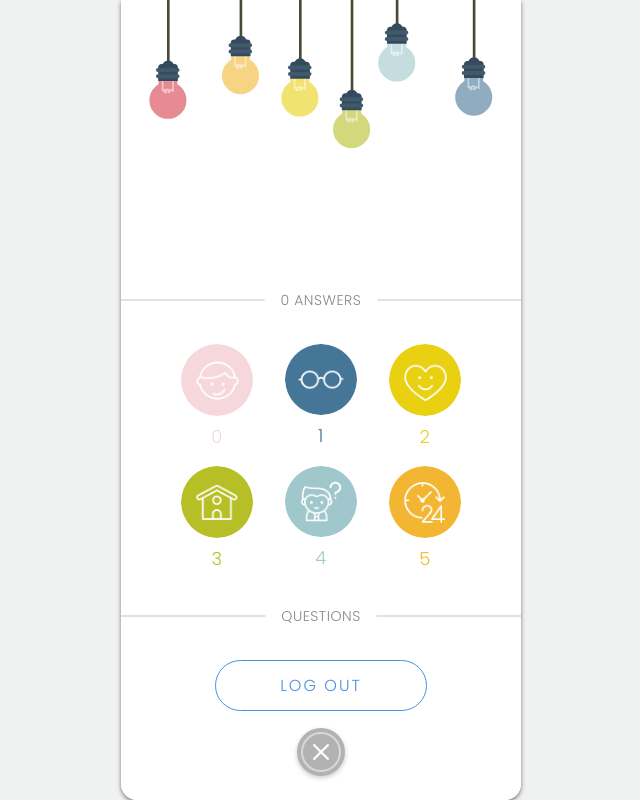
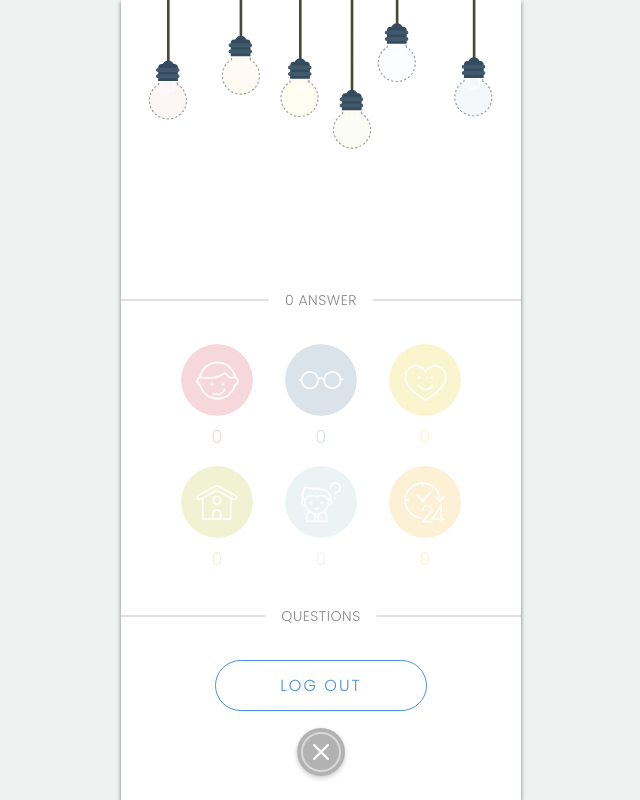
Before and after one commit to MinHuang-TW/spinsight, a React (Create React App) app: page /profile in a window 1280 px wide. Shown: the whole page, without its empty margins (319-959 px from the left). Built offline with nearby package versions, Linux system fonts and the light colour scheme.

Commit message:
[Home] saveQuestion & unsaveQuestion

```diff
--- a/src/components/LightBlub.jsx
+++ b/src/components/LightBlub.jsx
@@ -1,85 +1,100 @@
 import React from 'react';
 
-const LightBlub = ({ count, width = '88%' }) => {
+const LightBlub = ({ answers }) => {
+  const setCount = (name) =>
+    answers.filter(({ category }) => category === name).length;
+
   const bulb = (count) => {
-    if (count >= 10) return '1';
-    else if (count >= 5) return '0.6';
-    else if (count >= 3) return '0.2';
-    else return '0.05';
+    if (count === 0) return '0.05';
+    else if (count < 3) return '0.2';
+    else if (count < 5) return '0.6';
+    else return '1';
   };
+
+  const appearanceCount = setCount('appearance');
+  const limitedCount = setCount('limited');
+  const characterCount = setCount('character');
+  const lifeCount = setCount('life');
+  const permanentCount = setCount('permanent');
+  const belongingsCount = setCount('belongings');
 
   return (
     <svg
-      width={width}
+      width='88%'
       viewBox='0 0 320 135'
       fill='none'
       xmlns='http://www.w3.org/2000/svg'
     >
       <path
-        opacity={bulb(count)}
+        opacity={bulb(appearanceCount)}
         d='M29.433 76.6752V74.45C29.433 72.5058 27.857 70.9298 25.9129 70.9298H15.8205C13.8764 70.9298 12.3003 72.5058 12.3003 74.45V76.6752C5.74983 80.5377 2.59448 88.3063 4.59638 95.6426C6.59827 102.979 13.2622 108.068 20.8667 108.068C28.4712 108.068 35.1351 102.979 37.137 95.6426C39.1389 88.3063 35.9835 80.5377 29.433 76.6752V76.6752Z'
         fill='#D53D4E'
       />
       <path
-        opacity={bulb(count)}
+        opacity={bulb(limitedCount)}
         d='M95.433 54.2253V52.0001C95.433 50.056 93.857 48.4799 91.9129 48.4799H81.8205C79.8764 48.4799 78.3003 50.056 78.3003 52.0001V54.2253C71.7498 58.0878 68.5945 65.8564 70.5964 73.1927C72.5983 80.529 79.2622 85.6181 86.8667 85.6181C94.4712 85.6181 101.135 80.529 103.137 73.1927C105.139 65.8564 101.984 58.0878 95.433 54.2253V54.2253Z'
         fill='#F2B632'
       />
       <path
-        opacity={bulb(count)}
+        opacity={bulb(characterCount)}
         fill='#E9D011'
         d='M149.439 74.5741V72.3429C149.439 70.3987 147.863 68.8227 145.919 68.8227H135.827C134.892 68.8211 133.995 69.1912 133.334 69.8516C132.672 70.5119 132.3 71.4082 132.3 72.3429V74.5741C125.75 78.4367 122.594 86.2053 124.596 93.5415C126.598 100.878 133.262 105.967 140.867 105.967C148.471 105.967 155.135 100.878 157.137 93.5415C159.139 86.2053 155.984 78.4367 149.433 74.5741H149.439Z'
       />
       <path
-        opacity={bulb(count)}
+        opacity={bulb(lifeCount)}
         fill='#B6BF26'
         d='M196.433 103.277V101.046C196.433 99.1014 194.857 97.5254 192.913 97.5254H182.821C180.876 97.5254 179.3 99.1014 179.3 101.046V103.277C172.75 107.139 169.594 114.908 171.596 122.244C173.598 129.58 180.262 134.67 187.867 134.67C195.471 134.67 202.135 129.58 204.137 122.244C206.139 114.908 202.984 107.139 196.433 103.277V103.277Z'
       />
       <path
-        opacity={bulb(count)}
+        opacity={bulb(permanentCount)}
         fill='#A0C7CC'
         d='M237.433 42.7931V40.5618C237.433 38.6177 235.857 37.0416 233.913 37.0416H223.821C221.876 37.0416 220.3 38.6177 220.3 40.5618V42.7931C213.75 46.6556 210.594 54.4242 212.596 61.7605C214.598 69.0967 221.262 74.1859 228.867 74.1859C236.471 74.1859 243.135 69.0967 245.137 61.7605C247.139 54.4242 243.984 46.6556 237.433 42.7931V42.7931Z'
       />
       <path
-        opacity={bulb(count)}
+        opacity={bulb(belongingsCount)}
         fill='#457697'
         d='M307.433 73.8385V71.6133C307.433 69.6692 305.857 68.0931 303.913 68.0931H293.821C291.876 68.0931 290.3 69.6692 290.3 71.6133V73.8385C283.75 77.7011 280.594 85.4696 282.596 92.8059C284.598 100.142 291.262 105.231 298.867 105.231C306.471 105.231 313.135 100.142 315.137 92.8059C317.139 85.4696 313.984 77.7011 307.433 73.8385V73.8385Z'
       />
 
-      {!count && (
-        <g opacity='1'>
+      <g>
         <path
+          opacity={appearanceCount ? 0 : 1}
+          strokeDasharray='2'
+          stroke='#979797'
           d='M29.433 76.7453V74.5202C29.433 72.576 27.857 71 25.9129 71H15.8205C13.8764 71 12.3003 72.576 12.3003 74.5202V76.7453C5.74983 80.6079 2.59448 88.3765 4.59638 95.7128C6.59827 103.049 13.2622 108.138 20.8667 108.138C28.4712 108.138 35.1351 103.049 37.137 95.7128C39.1389 88.3765 35.9835 80.6079 29.433 76.7453V76.7453Z'
-            stroke='#979797'
-            strokeDasharray='2'
         />
         <path
+          opacity={limitedCount ? 0 : 1}
+          strokeDasharray='2'
+          stroke='#979797'
           d='M95.7109 54.2253V52.0001C95.7109 50.056 94.1348 48.4799 92.1907 48.4799H82.0983C80.1542 48.4799 78.5782 50.056 78.5782 52.0001V54.2253C72.0277 58.0878 68.8723 65.8564 70.8742 73.1927C72.8761 80.529 79.54 85.6181 87.1445 85.6181C94.749 85.6181 101.413 80.529 103.415 73.1927C105.417 65.8564 102.261 58.0878 95.7109 54.2253V54.2253Z'
-            stroke='#979797'
-            strokeDasharray='2'
         />
         <path
+          opacity={characterCount ? 0 : 1}
+          strokeDasharray='2'
+          stroke='#979797'
           d='M149.051 74.5741V72.3428C149.051 70.3987 147.475 68.8226 145.531 68.8226H135.439C134.504 68.821 133.607 69.1912 132.946 69.8515C132.284 70.5119 131.913 71.4081 131.913 72.3428V74.5741C125.362 78.4366 122.207 86.2052 124.209 93.5415C126.211 100.878 132.874 105.967 140.479 105.967C148.083 105.967 154.747 100.878 156.749 93.5415C158.751 86.2052 155.596 78.4366 149.045 74.5741H149.051Z'
-            stroke='#979797'
-            strokeDasharray='2'
         />
         <path
+          opacity={lifeCount ? 0 : 1}
+          strokeDasharray='2'
+          stroke='#979797'
           d='M196.817 103.277V101.046C196.817 99.1014 195.241 97.5254 193.297 97.5254H183.204C181.26 97.5254 179.684 99.1014 179.684 101.046V103.277C173.134 107.139 169.978 114.908 171.98 122.244C173.982 129.581 180.646 134.67 188.25 134.67C195.855 134.67 202.519 129.581 204.521 122.244C206.523 114.908 203.367 107.139 196.817 103.277V103.277Z'
-            stroke='#979797'
-            strokeDasharray='2'
         />
         <path
+          opacity={permanentCount ? 0 : 1}
+          strokeDasharray='2'
+          stroke='#979797'
           d='M237.433 42.7453V40.5202C237.433 38.576 235.857 37 233.913 37H223.821C221.876 37 220.3 38.576 220.3 40.5202V42.7453C213.75 46.6079 210.594 54.3765 212.596 61.7128C214.598 69.049 221.262 74.1382 228.867 74.1382C236.471 74.1382 243.135 69.049 245.137 61.7128C247.139 54.3765 243.984 46.6079 237.433 42.7453V42.7453Z'
-            stroke='#979797'
-            strokeDasharray='2'
         />
         <path
+          opacity={belongingsCount ? 0 : 1}
+          strokeDasharray='2'
+          stroke='#979797'
           d='M307.097 73.8385V71.6133C307.097 69.6692 305.521 68.0931 303.576 68.0931H293.484C291.54 68.0931 289.964 69.6692 289.964 71.6133V73.8385C283.413 77.7011 280.258 85.4696 282.26 92.8059C284.262 100.142 290.926 105.231 298.53 105.231C306.135 105.231 312.799 100.142 314.801 92.8059C316.802 85.4696 313.647 77.7011 307.097 73.8385V73.8385Z'
-            stroke='#979797'
-            strokeDasharray='2'
         />
       </g>
-      )}
+
       <g opacity='0.5'>
         <path
           d='M25.4722 72.468V82.9737C25.4722 82.9737 23.6483 81.3504 22.0007 82.2746C20.3531 83.1987 20.9793 84.214 22.0007 84.0073C23.0221 83.8006 21.5934 80.0251 18.9608 81.5754C16.3283 83.1257 18.1461 84.7916 18.9608 84.0499C19.7755 83.3081 18.1461 80.554 16 82.2928V72.468'
--- a/src/pages/Home.jsx
+++ b/src/pages/Home.jsx
@@ -2,14 +2,17 @@ import React, { useState, useCallback, useEffect } from 'react';
 import PropTypes from 'prop-types';
 import { connect } from 'react-redux';
 import {
-  getQuestions,
+  getCategoryQuestions,
+  setQuestion,
   saveQuestion,
   unsaveQuestion,
 } from '../redux/actions/dataActions';
-
+import { fetchCategory } from '../images/category';
 import Layout from '../components/Layout';
 import Popup from '../components/Popup';
 import Navbar from '../components/Navbar';
+import Star from '../images/star.png';
+import Unstar from '../images/unstar.png';
 import Progress from '../components/Progress';
 import Input from '../elements/Input.js';
 import Button from '../elements/Button';
@@ -18,11 +21,44 @@ import SpinWheel from '../images/spinWheel.png';
 import Pointer from '../images/pointer.png';
 import styled, { css, keyframes } from 'styled-components';
 
-const Home = ({ getQuestions, name, data: { questions, loading } }) => {
+const Home = ({
+  getCategoryQuestions,
+  setQuestion,
+  saveQuestion,
+  unsaveQuestion,
+  user: {
+    credentials: { name },
+    saves,
+  },
+  data: { questions, question, loading },
+}) => {
+  const [category, setCategory] = useState(null);
+  const [answer, setAnswer] = useState('');
   const [clicked, setClicked] = useState(false);
-  const [category, setCategory] = useState(null);
   const [rotation, setRotation] = useState(0);
   const [showPopup, setShowPopup] = useState(false);
+  const randomize = (number) => Math.floor(Math.random() * number);
+
+  const isSaved = useCallback(() => {
+    if (
+      saves &&
+      saves.find(({ questionId }) => questionId === question.questionId)
+    )
+      return true;
+    else return false;
+  }, [saves, question]);
+
+  const handleSave = useCallback(() => {
+    saveQuestion(question.category, question.questionId);
+  }, [question, saveQuestion]);
+
+  const handleUnsave = useCallback(() => {
+    unsaveQuestion(question.category, question.questionId);
+  }, [question, unsaveQuestion]);
+
+  const handleChange = useCallback(({ target: input }) => {
+    setAnswer(input.value);
+  }, []);
 
   const handleCancel = useCallback(({ target }) => {
     if (target.tagName !== 'SECTION') return;
@@ -31,46 +67,29 @@ const Home = ({ getQuestions, name, data: { questions, loading } }) => {
 
   const handleSpin = useCallback(() => {
     setClicked(true);
-    const random = Math.floor(Math.random() * 6);
-    const getRotation = (random) => 2160 + random * 60;
-    switch (random) {
-      case 0:
-        setCategory('appearance');
-        break;
-      case 1:
-        setCategory('limited');
-        break;
-      case 2:
-        setCategory('character');
-        break;
-      case 3:
-        setCategory('life');
-        break;
-      default:
-      case 4:
-        setCategory('permanent');
-        break;
-      case 5:
-        setCategory('belongings');
-        break;
-    }
-    setRotation(getRotation(random));
+
+    const randomNumber = randomize(6); // return 0 - 5
+    const randomCategory = fetchCategory(randomNumber);
+    setCategory(randomCategory);
+
+    const getRotation = (number) => 2160 + number * 60;
+    setRotation(getRotation(randomNumber));
   }, []);
 
   const handleSpinEnd = useCallback(() => {
+    if (!questions.length) return;
+    const index = randomize(questions.length);
+    const resultQuestion = questions[index];
+    setQuestion(resultQuestion);
+
     setShowPopup(true);
     setClicked(false);
-  }, []);
+  }, [questions, setQuestion]);
 
   useEffect(() => {
-    getQuestions();
-  }, []); // eslint-disable-line
-
-  let displayedQuestion = !loading ? (
-    questions.filter((q) => q.category === category)
-  ) : (
-    <Progress />
-  );
+    if (!category) return;
+    getCategoryQuestions(category);
+  }, [category, getCategoryQuestions]);
 
   return (
     <Layout>
@@ -78,16 +97,21 @@ const Home = ({ getQuestions, name, data: { questions, loading } }) => {
 
       <Popup category={category} open={showPopup} handleCancel={handleCancel}>
         <PopupContainer>
-          <h2>
-            {displayedQuestion.length > 0 && displayedQuestion[0].question}
-          </h2>
+          {isSaved() ? (
+            <StarButton src={Star} onClick={handleUnsave} />
+          ) : (
+            <StarButton src={Unstar} onClick={handleSave} />
+          )}
+          <h2>{question.question}</h2>
           <Input
             type='text'
             name='answer'
             label='Answer'
             placeholder='Answer'
+            value={answer}
+            onChange={handleChange}
           />
-          <Button>Submit</Button>
+          <Button disabled={answer.trim() === ''}>Submit</Button>
         </PopupContainer>
       </Popup>
 
@@ -99,7 +123,6 @@ const Home = ({ getQuestions, name, data: { questions, loading } }) => {
         <img src={Pointer} alt='pointer' />
         <Wheel
           src={SpinWheel}
-          alt='spin wheel'
           clicked={clicked}
           rotation={rotation}
           onAnimationEnd={handleSpinEnd}
@@ -112,7 +135,8 @@ const Home = ({ getQuestions, name, data: { questions, loading } }) => {
 };
 
 Home.propTypes = {
-  getQuestions: PropTypes.func.isRequired,
+  getCategoryQuestions: PropTypes.func.isRequired,
+  setQuestion: PropTypes.func.isRequired,
   saveQuestion: PropTypes.func.isRequired,
   unsaveQuestion: PropTypes.func.isRequired,
   user: PropTypes.object.isRequired,
@@ -120,12 +144,13 @@ Home.propTypes = {
 };
 
 const mapStateToProps = (state) => ({
-  name: state.user.credentials.name,
+  user: state.user,
   data: state.data,
 });
 
 const mapActionsToProps = {
-  getQuestions,
+  getCategoryQuestions,
+  setQuestion,
   saveQuestion,
   unsaveQuestion,
 };
@@ -140,6 +165,16 @@ const PopupContainer = styled.div`
   }
 `;
 
+const StarButton = styled.img.attrs({
+  alt: 'save/ unsave question',
+})`
+  position: absolute;
+  right: 16px;
+  top: 16px;
+  width: 24px;
+  cursor: pointer;
+`;
+
 const spin = (rotation) => keyframes`
   0% {
     transform : translate(-50%, -50%) rotate(0deg);
@@ -150,7 +185,9 @@ const spin = (rotation) => keyframes`
   }
 `;
 
-const Wheel = styled.img`
+const Wheel = styled.img.attrs({
+  alt: 'spin wheel',
+})`
   border-radius: 50%;
   transform-origin: center;
   ${(props) =>
--- a/src/pages/Profile.jsx
+++ b/src/pages/Profile.jsx
@@ -2,7 +2,6 @@ import React, { useCallback } from 'react';
 import { Link } from 'react-router-dom';
 import { connect } from 'react-redux';
 import { logoutUser } from '../redux/actions/userActions';
-
 import Layout from '../components/Layout';
 import LightBulb from '../components/LightBlub';
 import RadioButton from '../elements/RadioButton';
@@ -10,23 +9,19 @@ import Button from '../elements/Button';
 import Progress from '../components/Progress';
 import Line from '../elements/Divider';
 import CancelIcon from '../images/cancelIcon.png';
-import {
-  appearance,
-  belongings,
-  character,
-  life,
-  permanent,
-  limited,
-} from '../images/category';
+import { fetchIcon } from '../images/category';
 import styled from 'styled-components';
 import PropTypes from 'prop-types';
 
-const CategoryBlock = ({ icon, amount, category }) => (
-  <CategoryContainer amount={amount} color={category}>
-    <img src={icon} alt={icon} />
-    <p>{amount}</p>
-  </CategoryContainer>
-);
+const CategoryBlock = ({ answers, name }) => {
+  const count = answers.filter(({ category }) => category === name).length;
+  return (
+    <CategoryContainer count={count} color={name}>
+      <img src={fetchIcon(name)} alt={name} />
+      <p>{count}</p>
+    </CategoryContainer>
+  );
+};
 
 const Profile = ({
   logoutUser,
@@ -36,13 +31,13 @@ const Profile = ({
     loading,
   },
 }) => {
-  const icons = [
-    { appearance: appearance },
-    { belongings: belongings },
-    { character: character },
-    { life: life },
-    { permanent: permanent },
-    { limited: limited },
+  const categories = [
+    'appearance',
+    'belongings',
+    'character',
+    'life',
+    'permanent',
+    'limited',
   ];
 
   const handleLogout = useCallback(() => {
@@ -53,7 +48,7 @@ const Profile = ({
     <Layout>
       {!loading ? (
         <Container>
-          <LightBulb count={8} />
+          <LightBulb answers={answers} />
           {image ? (
             <img width={100} src={image} alt='avatar' />
           ) : (
@@ -62,18 +57,13 @@ const Profile = ({
           <Title>{name}</Title>
 
           <Divider>
-            <p>{`${answers.length} Answers`}</p>
+            <p>{`${answers.length} Answer${answers.length > 0 ? 's' : ''}`}</p>
             <Line />
           </Divider>
 
           <Grid>
-            {icons.map((icon, index) => (
-              <CategoryBlock
-                key={Object.keys(icon)}
-                icon={Object.values(icon)}
-                category={Object.keys(icon)}
-                amount={index}
-              />
+            {categories.map((category) => (
+              <CategoryBlock key={category} name={category} answers={answers} />
             ))}
           </Grid>
 
@@ -113,7 +103,7 @@ const Container = styled.div`
   width: 95%;
   max-width: 400px;
   box-shadow: 0px 2px 4px rgba(0, 0, 0, 0.5);
-  border-radius: 0px 0px 1rem 1rem;
+  /* border-radius: 0px 0px 1rem 1rem; */
   padding-bottom: 6.5rem;
   overflow-y: auto;
   -ms-overflow-style: none;
@@ -161,7 +151,7 @@ const Divider = styled.div`
 
 const CategoryContainer = styled.div`
   text-align: center;
-  opacity: ${({ amount }) => (amount > 0 ? 1 : 0.2)};
+  opacity: ${({ count }) => (count ? 1 : 0.2)};
 
   img {
     width: 100%;
--- a/src/redux/reducers/userReducer.js
+++ b/src/redux/reducers/userReducer.js
@@ -35,8 +35,8 @@ export default function (state = initialState, action) {
 
     case LOADING_USER:
       return {
+        loading: true,
         ...state,
-        loading: true,
       };
 
     case SAVE_QUESTION:
@@ -46,6 +46,7 @@ export default function (state = initialState, action) {
           ...state.saves,
           {
             name: state.credentials.name,
+            category: action.payload.category,
             questionId: action.payload.questionId,
           },
         ],
@@ -55,7 +56,7 @@ export default function (state = initialState, action) {
       return {
         ...state,
         saves: state.saves.filter(
-          (save) => save.questionId === action.payload.questionId
+          (save) => save.questionId !== action.payload.questionId
         ),
       };
 
--- a/src/redux/types.js
+++ b/src/redux/types.js
@@ -8,6 +8,7 @@ export const CLEAR_ERRORS = 'CLEAR_ERRORS';
 export const LOADING_UI = 'LOADING_UI';
 
 export const SET_QUESTIONS = 'SET_QUESTIONS';
+export const SET_QUESTION = 'SET_QUESTION';
 export const SAVE_QUESTION = 'SAVE_QUESTION';
 export const UNSAVE_QUESTION = 'UNSAVE_QUESTION';
 export const LOADING_DATA = 'LOADING_DATA';
```
Also changed, not shown: src/components/Popup.jsx (+2 -37 lines), src/images/avatar/index.js (+16 -34 lines), src/images/category/index.js (+50 -8 lines), src/redux/actions/dataActions.js (+30 -6 lines), src/redux/reducers/dataReducer.js (+8 -0 lines), src/images/star.png (added), src/images/unstar.png (added). Lines whose indentation alone changed are shown as unchanged.
